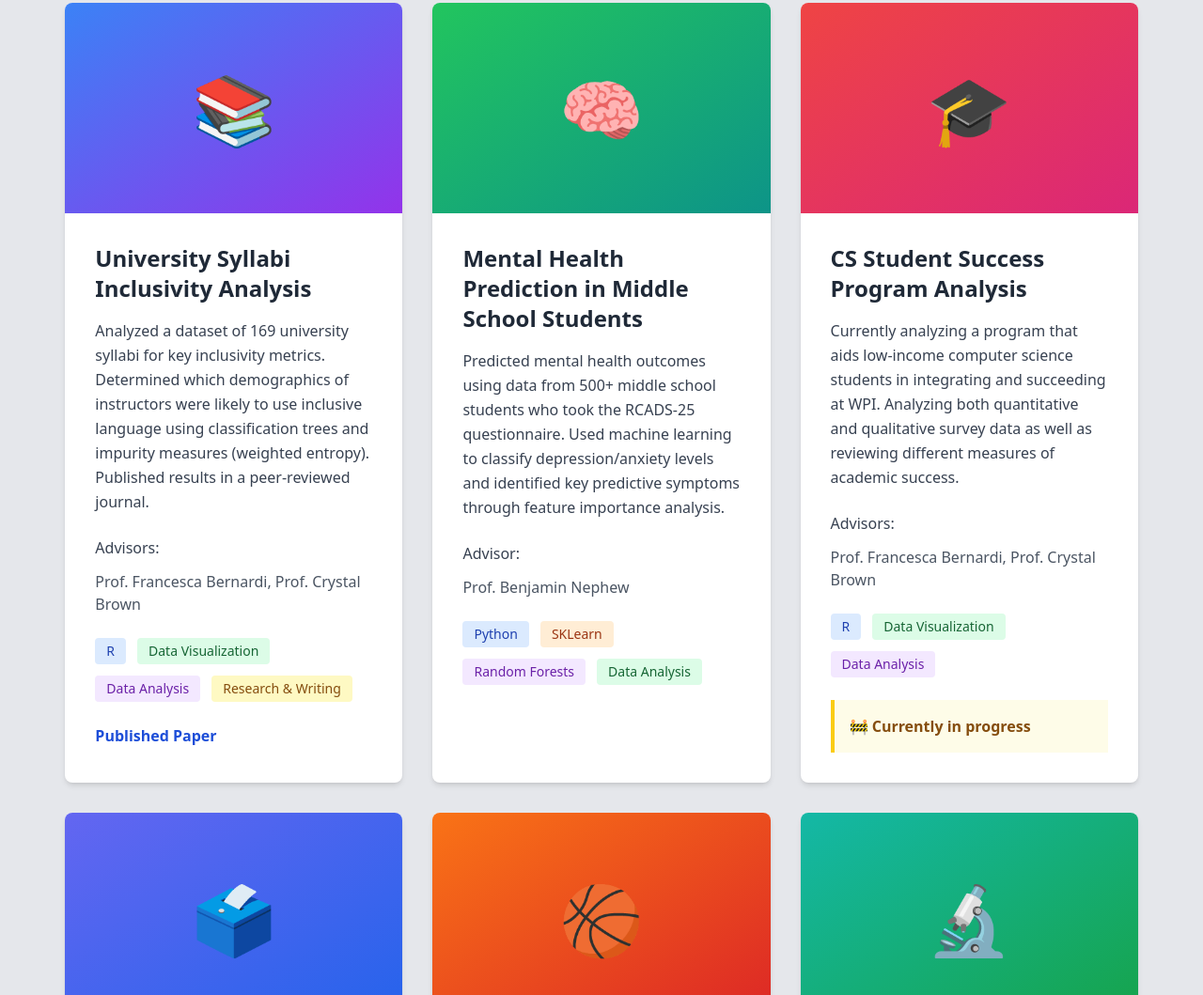
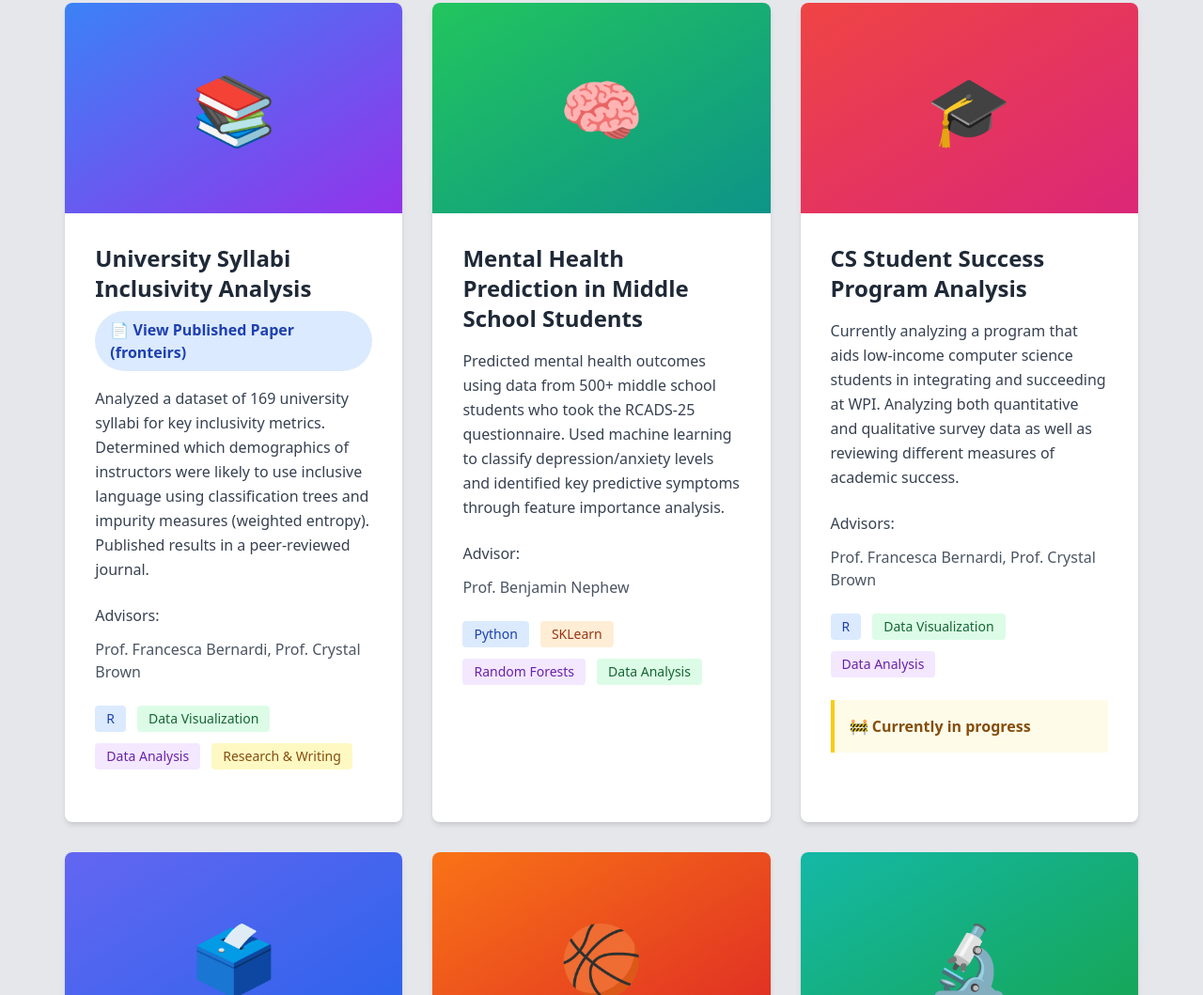
Before and after one commit to anthonyrcoutts/anthonyrcoutts.github.io, a plain HTML site: page index.html in a window 1280 px wide. Shown: the part 2602-3661 px from the top of the page at 94% size. Drawn offline with nearby package versions, Linux system fonts and the light colour scheme.

Commit message:
Update index.html

```diff
--- a/index.html
+++ b/index.html
@@ -241,7 +241,14 @@
     📚
   </div>
   <div class="p-8">
-                    <h3 class="text-2xl font-semibold mb-4 text-gray-800">University Syllabi Inclusivity Analysis</h3>
+    <h3 class="text-2xl font-semibold mb-2 text-gray-800">University Syllabi Inclusivity Analysis</h3>
+    <div class="mb-4">
+      <a href="https://www.frontiersin.org/journals/education/articles/10.3389/feduc.2025.1514339/full"
+         target="_blank" rel="noopener noreferrer"
+         class="inline-block bg-blue-100 text-blue-800 font-semibold text-md px-4 py-2 rounded-full hover:bg-blue-200 transition">
+         📄 View Published Paper (fronteirs)
+      </a>
+    </div>
     <p class="text-gray-700 mb-6 text-base leading-relaxed">
       Analyzed a dataset of 169 university syllabi for key inclusivity metrics. Determined which demographics of instructors were likely to use
       inclusive language using classification trees and impurity measures (weighted entropy). Published results in a peer-reviewed journal.
@@ -255,9 +262,6 @@
       <span class="bg-green-100 text-green-800 px-3 py-1 rounded text-sm">Data Visualization</span>
       <span class="bg-purple-100 text-purple-800 px-3 py-1 rounded text-sm">Data Analysis</span>
       <span class="bg-yellow-100 text-yellow-800 px-3 py-1 rounded text-sm">Research & Writing</span>
-                    </div>
-                    <div class="flex gap-4">
-                        <a href="https://www.frontiersin.org/journals/education/articles/10.3389/feduc.2025.1514339/full" target="_blank" rel="noopener noreferrer" class="text-blue-700 hover:text-blue-900 font-semibold text-base">Published Paper</a>
     </div>
   </div>
 </div>
```
Lines whose indentation alone changed are shown as unchanged.
